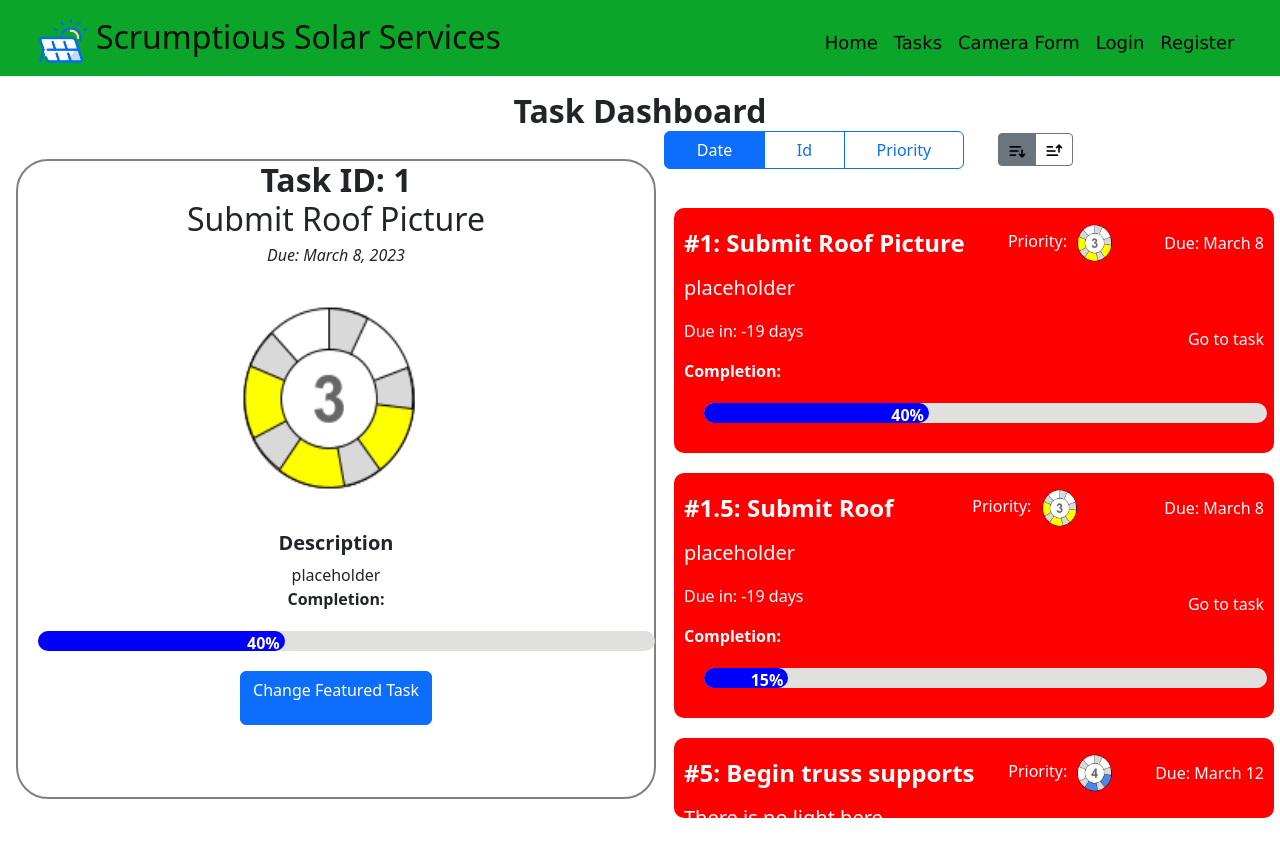
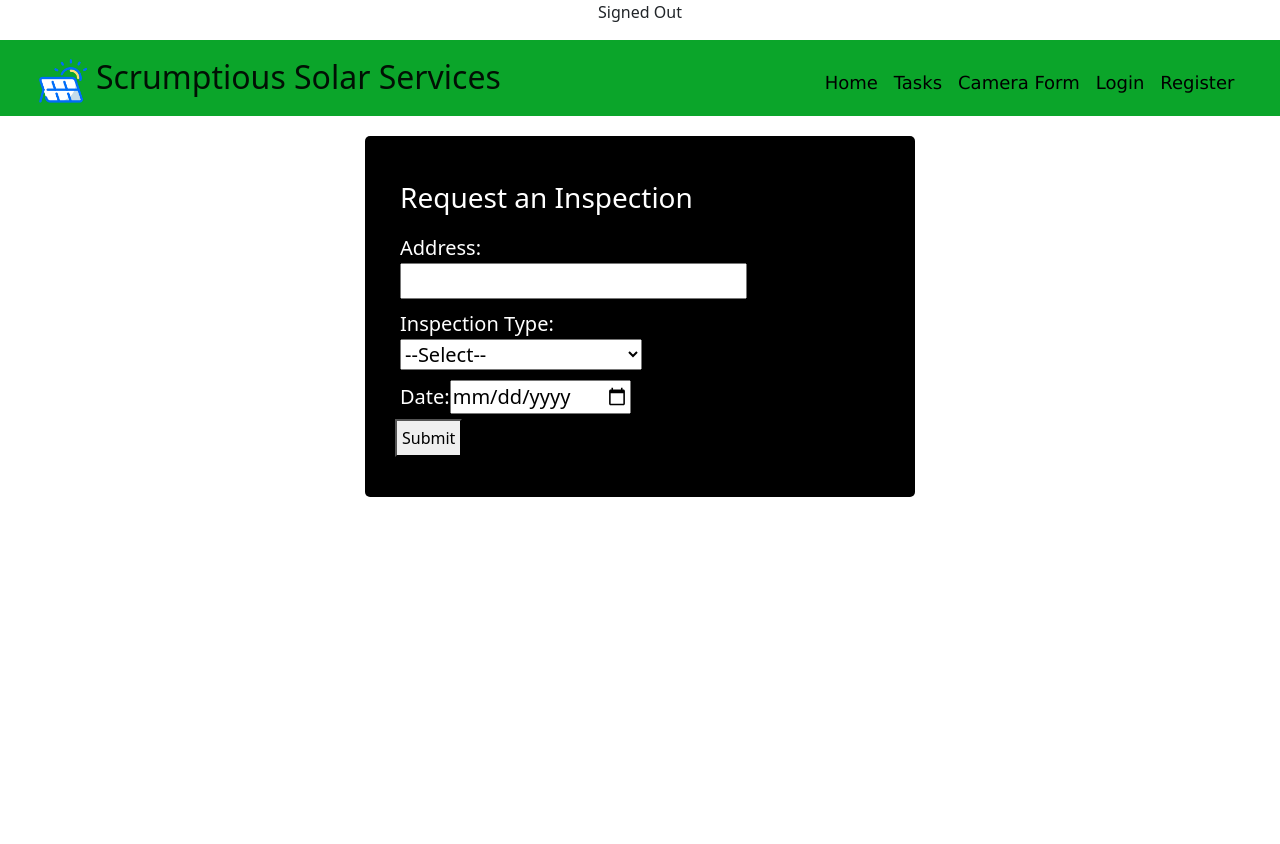
Before and after one commit to joshbernsteint/team11-scrumptious_7, a React (Create React App) app: page /RequestInspection in a window 1280 px wide. Before the commit this address led to /. After the commit the page ends 800 px from the top, so only its background shows below. Built offline with nearby package versions, Linux system fonts and the light colour scheme; no server answers; the database is empty.

Commit message:
Built Inspection Form
Need to add manager permission + action after the form is sent. Will this send a msg/email? or should I store it somewhere idk

```diff
--- a/src/App.css
+++ b/src/App.css
@@ -315,3 +315,7 @@ header h1 {
 .lbl-msg{
   margin-right: 100%;
 }
+
+.inspectionHeader{
+    color: white;
+}
--- a/src/App.js
+++ b/src/App.js
@@ -13,7 +13,8 @@ import UpdateProgressBar from "./components/UpdateProgressBar";
 import { HomeNavBar } from "./components/homeNavBar";
 import SendContract from "./components/SendContract";
 import { TaskDashboard } from "./components/TaskDashboard";
-import { TaskScreen } from "./components/TaskScreen";;
+import { TaskScreen } from "./components/TaskScreen";
+import RequestInspection from "./components/RequestInspection";
 function App() {
   const [showNav, setShowNav] = useState(false);
 
@@ -96,6 +97,7 @@ function App() {
           <Route index element = {<h1>Sup</h1>} />
         </Route>
 		<Route path="/sendContract" element={<SendContract/>} />
+		<Route path="/RequestInspection" element={<RequestInspection user={{userType: 'manager'}}/>} />
         <Route path="*" element={<Navigate to ="/" />} />
         <Route path='/progress' element={<UpdateProgressBar/>}/>
       </Routes>
--- a/src/components/AuthDetails.jsx
+++ b/src/components/AuthDetails.jsx
@@ -36,6 +36,8 @@ const AuthDetails = () => {
     };
   }, []);
 
+
+
   const userSignOut = () => {
     signOut(auth)
       .then(() => {
--- /dev/null
+++ b/src/components/RequestInspection.jsx
@@ -0,0 +1,64 @@
+import React, { useState } from 'react';
+import { Text } from 'react';
+import '../App.css'
+
+const RequestInspection = () => {
+  // Define state variables to store the form data
+  const [address, setAddress] = useState('');
+  const [type, setType] = useState('');
+  const [date, setDate] = useState('');
+
+  // Define a function to handle form submission
+  const handleSubmit = (event) => {
+    event.preventDefault();
+
+    // TODO: Send form data to server
+  };
+
+  // Define a function to handle changes to the address input
+  const handleAddressChange = (event) => {
+    setAddress(event.target.value);
+  };
+
+  // Define a function to handle changes to the type input
+  const handleTypeChange = (event) => {
+    setType(event.target.value);
+  };
+
+  // Define a function to handle changes to the date input
+  const handleDateChange = (event) => {
+    setDate(event.target.value);
+  };
+
+  // Render the form
+  return (
+    <form className='form' onSubmit={handleSubmit}>
+    <div className='form-body'>
+    <h3 className="inspectionHeader">Request an Inspection</h3>
+      <label className = "label">
+        Address:
+        <input type="text" className='input' value={address} onChange={handleAddressChange} />
+      </label>
+      <br />
+      <label className = "label">
+        Inspection Type:
+        <select className="input" value={type} onChange={handleTypeChange}>
+          <option value="">--Select--</option>
+          <option value="Electrical">Electrical</option>
+          <option value="Plumbing">Plumbing</option>
+          <option value="Structural">Structural</option>
+        </select>
+      </label>
+      <br />
+      <label className = "label">
+        Date:
+        <input classname="input" type="date" value={date} onChange={handleDateChange} />
+      </label>
+      <br />
+      <button type="submit">Submit</button>
+      </div>
+    </form>
+  );
+}
+
+export default RequestInspection;
--- a/src/components/homeNavBar.jsx
+++ b/src/components/homeNavBar.jsx
@@ -4,10 +4,12 @@ import Navbar from 'react-bootstrap/Navbar';
 import NavDropdown from 'react-bootstrap/NavDropdown';
 import 'bootstrap/dist/css/bootstrap.min.css';
 import styles from "./homeNavBar.module.css"
+import AuthDetails from "./AuthDetails"
 
 export function HomeNavBar() {
     return (
     <>
+    <AuthDetails />
       <Navbar className={styles.bar}>
         <Container fluid>
           <Navbar.Brand href="/" className={styles.brand}>
```
